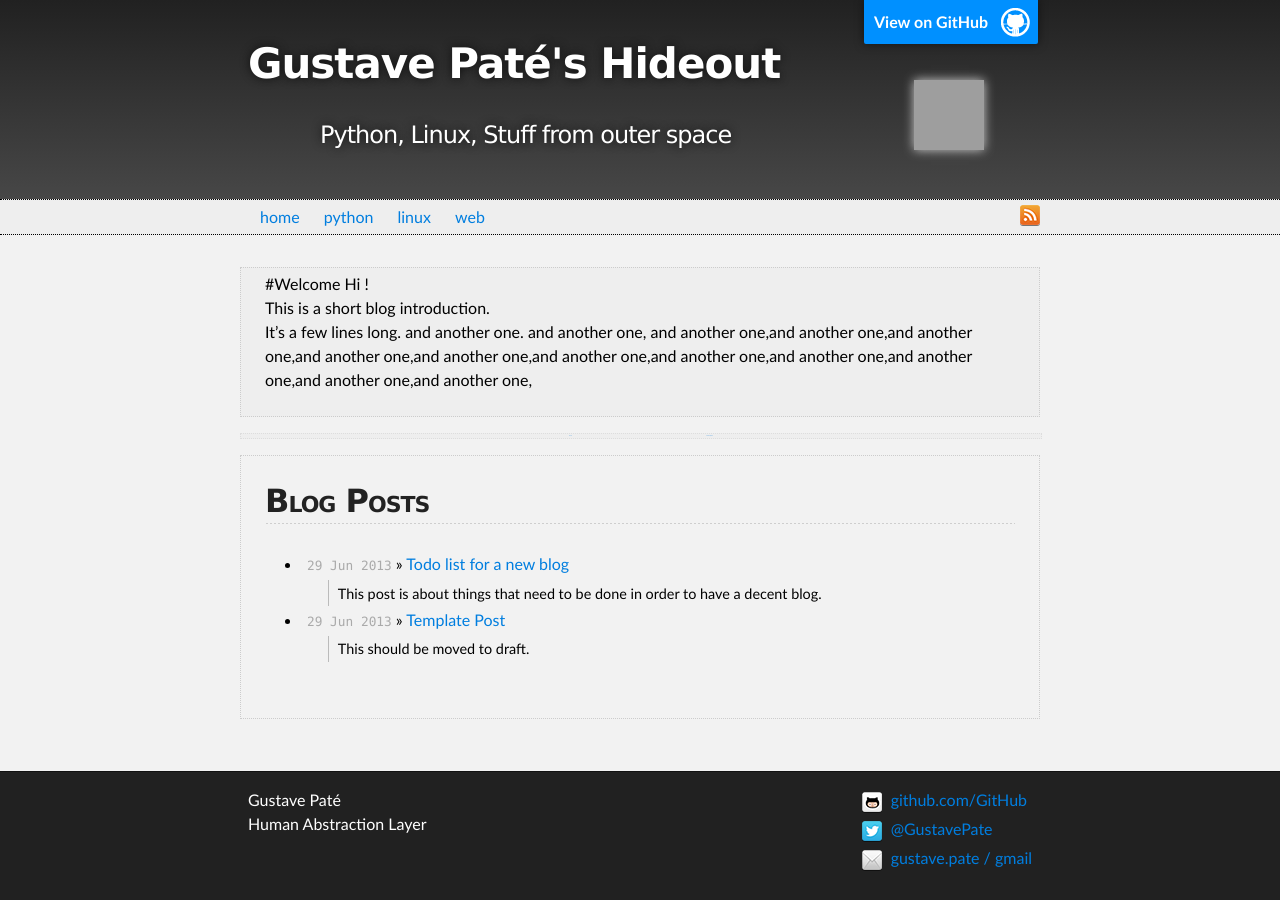
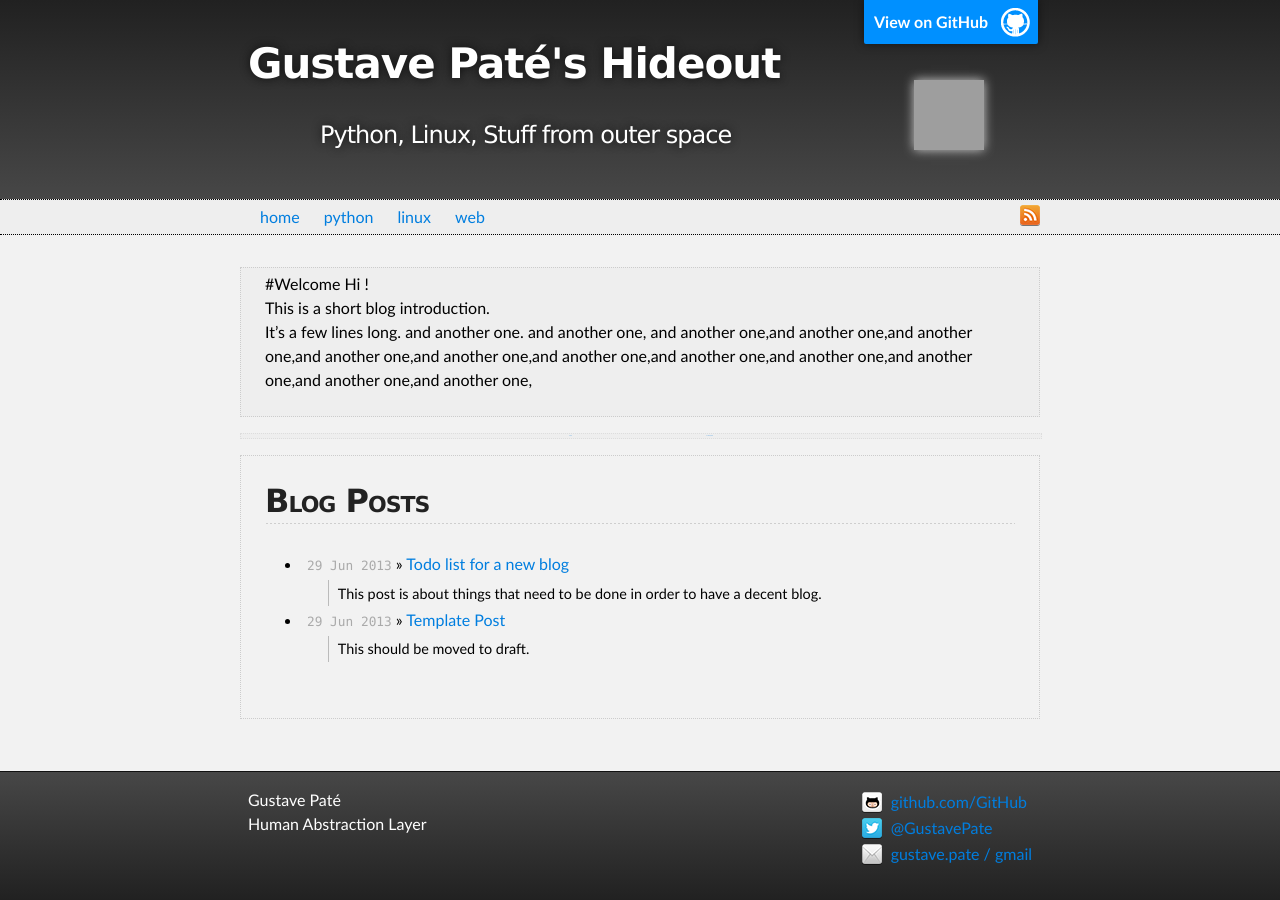
Before and after one commit to GustavePate/gustavepate.github.io, a Jekyll site: the page built from index.html, in a window 1280 px wide. Built offline with Jekyll 4.4.1, drawn with Linux system fonts in a browser that asks for light colours; comment, search, counter and statistics services are not loaded; grey boxes are pictures that could not be loaded.

Commit message:
without span

```diff
--- a/_includes/social.html
+++ b/_includes/social.html
@@ -1,7 +1,7 @@
 
 <div id="frontsocial">
         <div id="fb-root"></div>
-        <span id="fs_twitter"><!-- twitter -->
+        <div id="fs_twitter"><!-- twitter -->
         <a href="https://twitter.com/share" class="twitter-share-button"
             data-url="{{site.url}}{{page.url}}"
             data-via="{{site.twitter}}"
@@ -9,17 +9,17 @@
             data-size="small"
             data-dnt="true"
             data-count="horizontal">Tweet</a>
-        </span>
+        </div>
 
-        <span id="fs_gplus">
+        <div id="fs_gplus">
             <div class="g-plusone"
                 data-size="medium"
                 data-annotation="bubble"
                 data-recommandation="false"
                 ></div>
-        </span>
+        </div>
 
-        <span id="fs_facebook">
+        <div id="fs_facebook">
             <div class="fb-like"
                 data-href="{{site.url}}{{page.url}}"
                 data-send="false"
@@ -28,13 +28,13 @@
                 data-show-faces="false"
                 data-font="arial">
             </div>
-        </span>
+        </div>
 
         <div id="fs_spacer">
 
         </div>
 
-        <span id="fs_flattr">
+        <div id="fs_flattr">
             <a class="FlattrButton"
                 title="Hello"
                 data-flattr-uid="{{site.flattr}}"
@@ -45,7 +45,7 @@
                 href="{{site.url}}{{page.url}}">
                 Ze Description
             </a>
-        </span>
+        </div>
     </div>
 
 <!-- g+ -->
--- a/css/main.css
+++ b/css/main.css
@@ -363,7 +363,7 @@ Full-Width Styles
 }
 
 
-#frontsocial span {
+#frontsocial div {
     display: inline-block;
     margin: 0em 0em 0em 0em;
     padding: 0px 0px 0px 0px;
@@ -478,10 +478,15 @@ Full-Width Styles
   height: 8em;
   bottom: 0;
   left: 0;
-  background: #212121;
   border-top: 1px solid #111;
   width: 100%;
   margin: 0px;
+  background-color: #212121;
+  background: -moz-linear-gradient(top,  #474747, #21212);
+  background: -webkit-linear-gradient(top),  #474747, #21212);
+  background: -ms-linear-gradient(top,  #474747, #21212);
+  background: -o-linear-gradient(top,  #474747, #21212);
+  background: linear-gradient(to bottom,  #474747, #212121);
 }
 
 #footer_wrap .inner {
@@ -495,11 +500,16 @@ Full-Width Styles
 }
 
 #footer .contact a  {
+    font-color:
     display: inline-block;
     padding: 0em 0em 0em 0em;
     text-shadow: none;
     vertical-align: middle;
     font-weight: 300;
+}
+
+#footer .contact a:visited {
+    color: #50b;
 }
 
 #footer .contact .text  {
```
